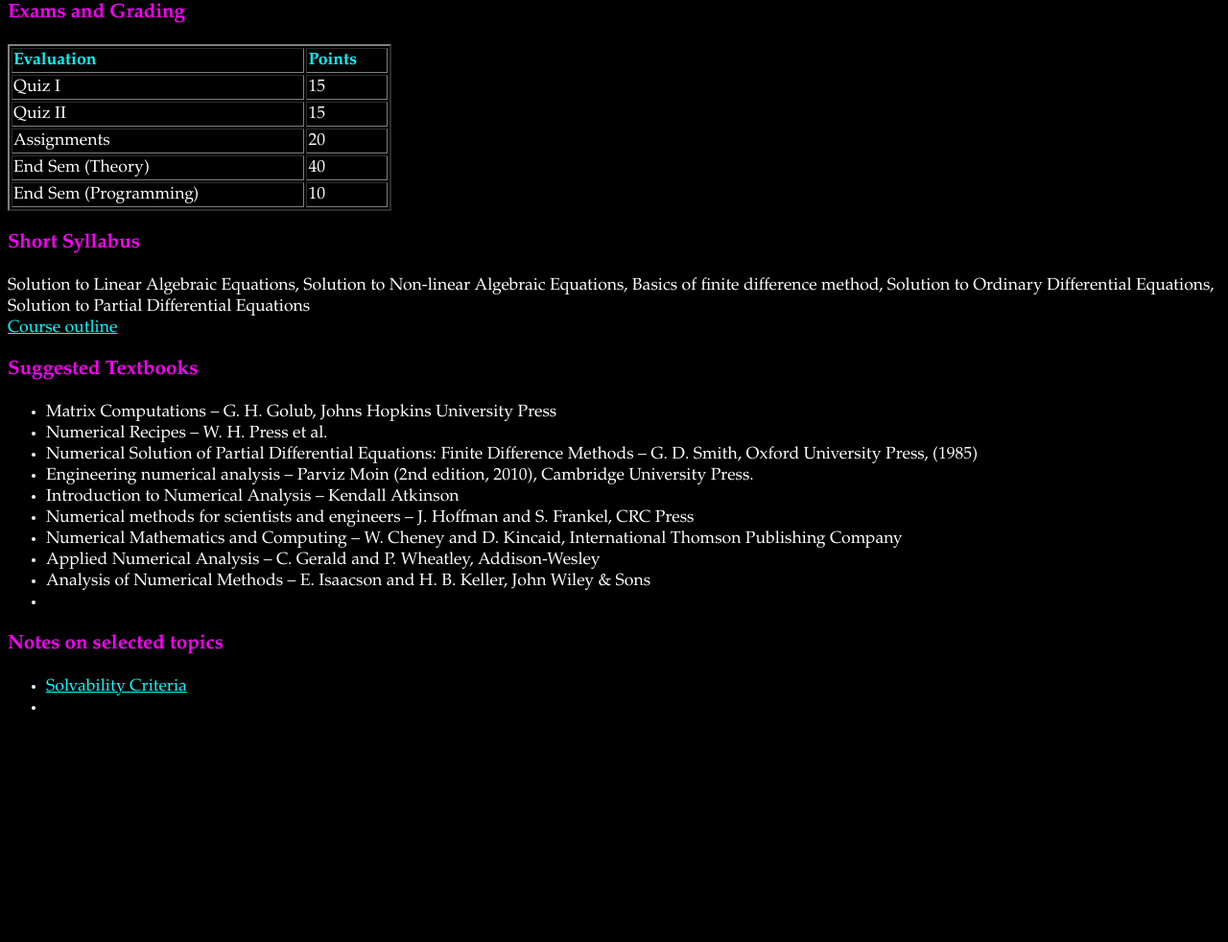
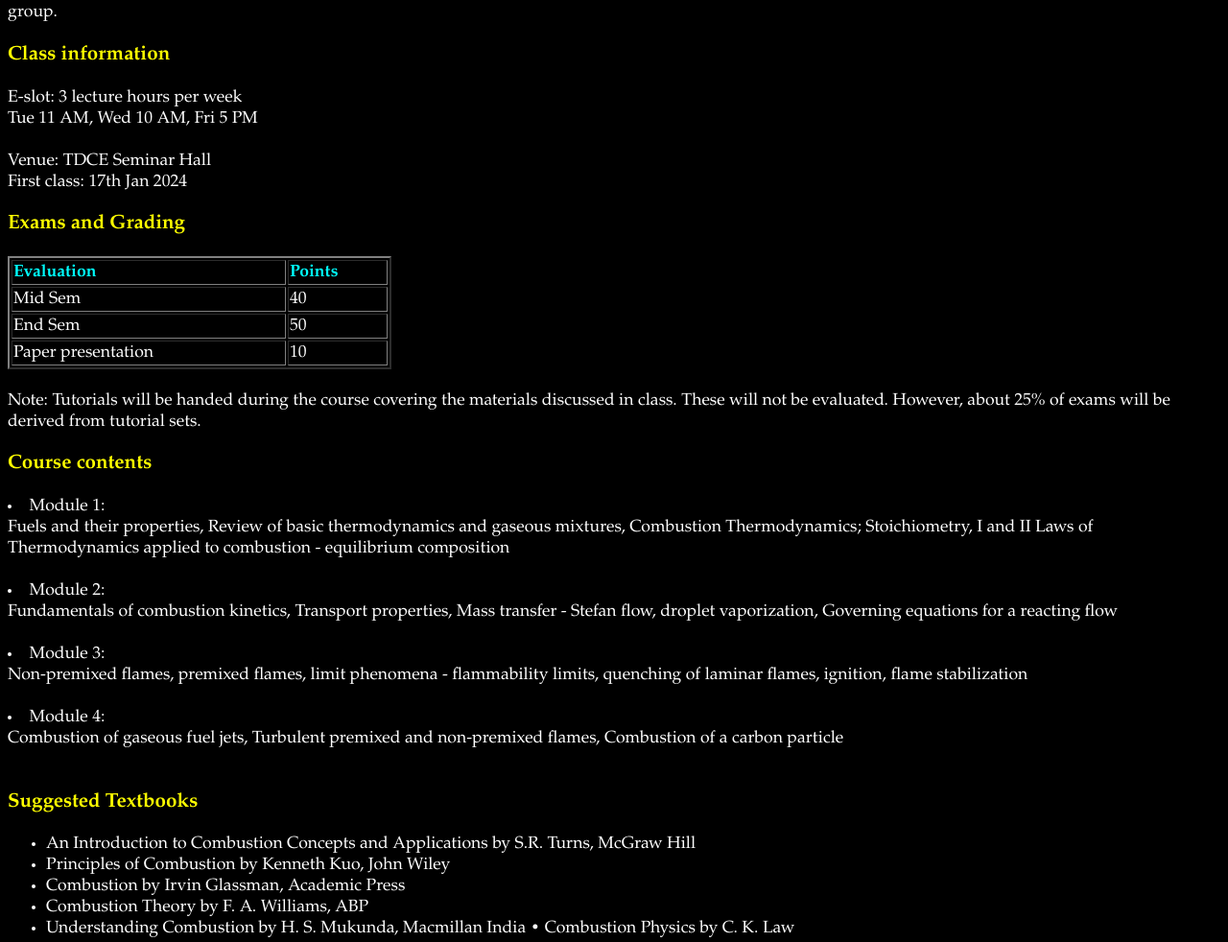
Before and after one commit to krithikasivaram/FOC_2024, a plain HTML site: page index.html in a window 1280 px wide. Shown: the part 332-1314 px from the top of the page at 96% size. Before the commit the page ends 1099 px from the top, so only its background shows below. Drawn offline with nearby package versions, Linux system fonts and the light colour scheme; some packages are replaced by stand-ins of ours.

Commit message:
Add files via upload

```diff
--- a/index.html
+++ b/index.html
@@ -1,7 +1,7 @@
 <!DOCTYPE html>
 <html>
 
-<title>NMTE_2023</title>
+<title>FOC_2024</title>
 <head>
 <style type="text/css">
 body{color:white}
@@ -21,89 +21,87 @@ A:hover{color:red}
 <h1><font color="lawngreen">Fundamentals of Combustion, Jan-May 2024</font></h1>
 
 
-<h4><font color=magenta>Credits</font> 10 credits</h4>
+<h3><font color=yellow>Credits</font> 9 credits</h3>
 
-<h3><font color="magenta">Instructor</font></h3>
+<h3><font color="yellow">Instructor</font></h3>
 Dr. Krithika Narayanaswamy</br>
+203 Thermodynamics and Combustion Engineering Laboratory</br>
+krithika@iitm.ac.in
 
-<h3><font color="magenta">Mailing list</font></h3>
+<h3><font color="yellow">Mailing list</font></h3>
 You can find on google groups when you login via smail. Search for "FOC_2024" or "foc_2024-group@smail.iitm.ac.in". Click on it and request to be added to the group.
 
-<h3><font color=magenta>Exams and Grading</font></h3>
+<h3><font color="yellow">Class information</font></h3>
+E-slot: 3 lecture hours per week <br>
+Tue 11 AM, Wed 10 AM, Fri 5 PM <br>
+<br>
+Venue: TDCE Seminar Hall <br>
+First class: 17th Jan 2024
+
+<h3><font color=yellow>Exams and Grading</font></h3>
 <table border="2" width="400px">
 <tbody><tr>
 	<td><b><font color=cyan>Evaluation</font></b></td>
 	<td><b><font color=cyan>Points</font></b></td>
 </tr>
 <tr>
-	<td>Quiz I</td>
-	<td> 15</td>
-</tr>
-<tr>
-	<td>Quiz II</td>
-	<td> 15</td>
-</tr>
-<tr>
-	<td>Assignments</td>
-	<td> 20</td>
-</tr>
-<tr>
-	<td>End Sem (Theory)</td>
+	<td>Mid Sem</td>
 	<td> 40</td>
 </tr>
 <tr>
-	<td>End Sem (Programming)</td>
+	<td>End Sem</td>
+	<td> 50 </td>
+</tr>
+<tr>
+	<td>Paper presentation</td>
 	<td> 10</td>
 </tr>
-
 </tbody>
 </table>
 
+<br>
+Note: Tutorials will be handed during the course covering the materials discussed in class. These will not be evaluated. However, about 25% of exams will be derived from tutorial sets.
 
-<h3><font color="magenta">Short Syllabus</font></h3>
 
-Solution to Linear Algebraic Equations, Solution to Non-linear Algebraic Equations, Basics of finite difference method, Solution to Ordinary Differential Equations, Solution to Partial Differential Equations
+<h3><font color="yellow">Course contents</font></h3>
+<li>
+	Module 1: <br> Fuels and their properties, Review of basic thermodynamics and gaseous mixtures, Combustion Thermodynamics; Stoichiometry, I and II Laws of Thermodynamics applied to combustion - equilibrium composition
+</li>
 <br>
-<a href="https://github.com/krithikasivaram/NMTE_2023/blob/main/outline.pdf">Course outline</a>
+<li>
+	Module 2: <br>
+	Fundamentals of combustion kinetics, Transport properties, Mass transfer - Stefan flow, droplet vaporization, Governing equations for a reacting flow
+</li>
+<br>
+<li>
+	Module 3: <br>
+	Non-premixed flames, premixed flames, limit phenomena - flammability limits, quenching of laminar flames, ignition, flame stabilization
+</li>
+<br>
+<li>
+	Module 4: <br>
+	Combustion of gaseous fuel jets, Turbulent premixed and non-premixed flames, Combustion of a carbon particle
+</li>
+<br>
 </p>
 
-<h3><font color="magenta">Suggested Textbooks</font></h3>
+<h3><font color="yellow">Suggested Textbooks</font></h3>
 <ul>
 <li>
-Matrix Computations – G. H. Golub, Johns Hopkins University Press
+An Introduction to Combustion Concepts and Applications by S.R. Turns, McGraw Hill
 </li>
 <li>
-Numerical Recipes – W. H. Press et al.
+Principles of Combustion by Kenneth Kuo, John Wiley
 </li>
 <li>
-Numerical Solution of Partial Differential Equations: Finite Difference Methods – G. D. Smith, Oxford University Press, (1985)
+Combustion by Irvin Glassman, Academic Press
 </li>
 <li>
-Engineering numerical analysis – Parviz Moin (2nd edition, 2010), Cambridge University Press.
+Combustion Theory by F. A. Williams, ABP
 </li>
 <li>
-Introduction to Numerical Analysis – Kendall Atkinson
+Understanding Combustion by H. S. Mukunda, Macmillan India • Combustion Physics by C. K. Law
 </li>
-<li>
-Numerical methods for scientists and engineers – J. Hoffman and S. Frankel, CRC Press
-</li>
-<li>
-Numerical Mathematics and Computing – W. Cheney and D. Kincaid, International Thomson Publishing Company
-</li>
-<li>
-Applied Numerical Analysis – C. Gerald and P. Wheatley, Addison-Wesley
-</li>
-<li>
-Analysis of Numerical Methods – E. Isaacson and H. B. Keller, John Wiley & Sons
-</li>
-<li>
-</ul>
-
-<h3><font color="magenta">Notes on selected topics</font></h3>
-<ul>
-<li>
-<a href="https://drive.google.com/file/d/1OM263gib9Vd8jJ40S3v5VzNOsPZ6dQqX/view?usp=sharing">Solvability Criteria</a>
-<li>
 </ul>
 
 </body></html>
```
